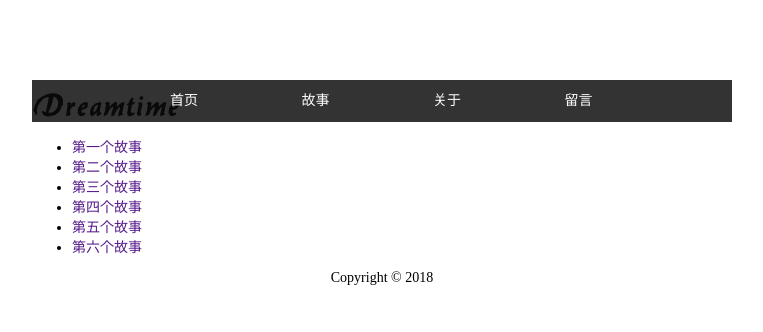
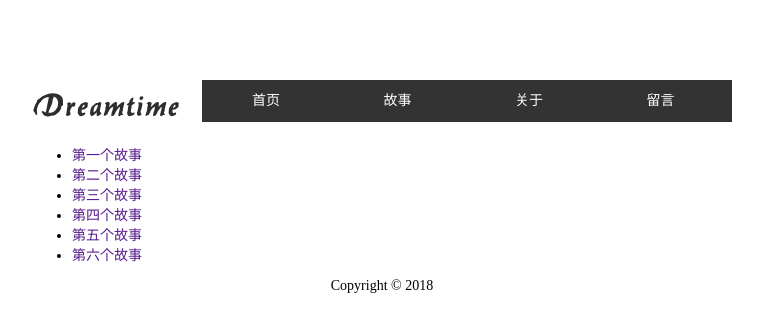
Before and after one commit to sluyh/Dreamtime, a plain HTML site: page index.html in a window 1280 px wide. Shown: the whole page, without its empty margins (258-1021 px from the left). Drawn offline with Linux system fonts and the light colour scheme.

Commit message:
fix header css bug

```diff
--- a/main.css
+++ b/main.css
@@ -15,20 +15,26 @@ a {
     margin: 80px auto;
 }
 
+#header {
+    width: 100%;
+    height: 50px;
+}
+
 #logo {
-    position: absolute;
     float: left;
     width: 150px;
     height: 50px;
 }
 
 #menu {
+    float: right;
     background-color: #333333;
-    width: 100%;
+    width: 530px;
 }
 
 #menu ul {
-    padding: 0 88px;
+    margin: 0;
+    padding: 0;
     list-style: none;
 }
 
```
